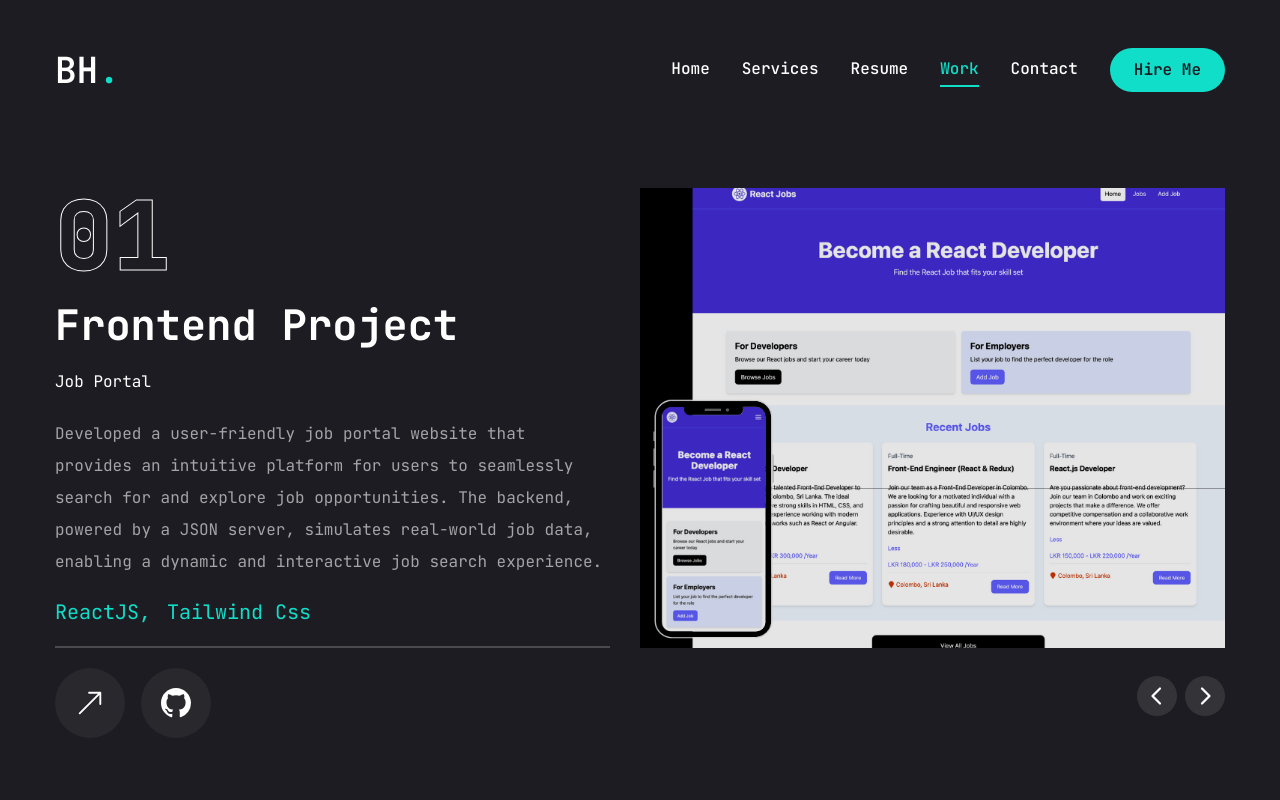
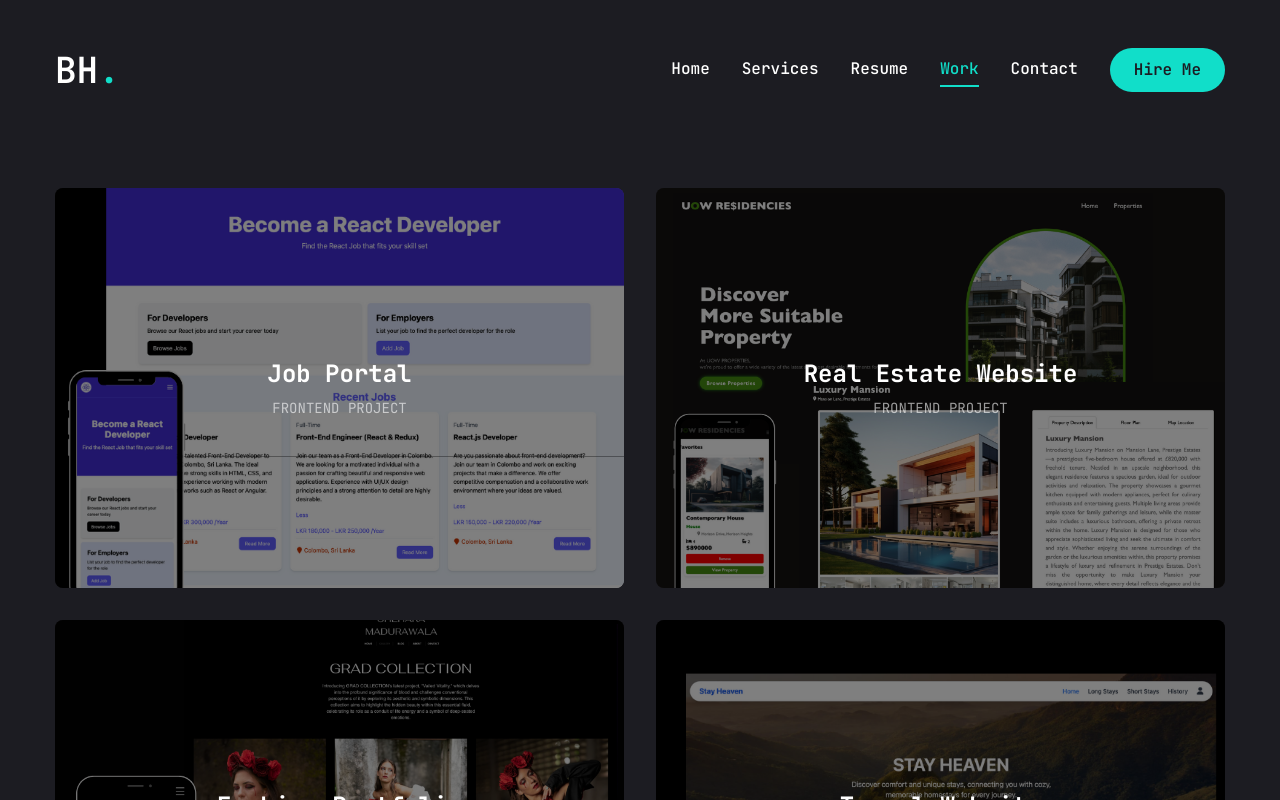
Before and after one commit to binukhewage/Portfolio, a Next.js app: page /work in a window 1280 px wide. Shown: the top 800 px of the page. Built offline with nearby package versions, Linux system fonts and the light colour scheme.

Commit message:
updated the work page

```diff
--- a/app/work/page.jsx
+++ b/app/work/page.jsx
@@ -1,14 +1,10 @@
 "use client";
 
-import React, {useState} from "react";
-import {Swiper, SwiperSlide} from "swiper/react";
-import "swiper/css";
+import React from "react";
 import { BsArrowUpRight, BsGithub } from "react-icons/bs";
 import { Tooltip, TooltipContent, TooltipProvider, TooltipTrigger } from "@radix-ui/react-tooltip";
 import Link from "next/link";
 import Image from "next/image";
-import { Description } from "@radix-ui/react-dialog";
-import WorkSliderBtns from "@/components/ui/ui/WorkSliderBtns";
 
 const projects = [
   {
@@ -16,7 +12,7 @@ const projects = [
     category: 'frontend project',
     title: 'Job Portal',
     description: 'Developed a user-friendly job portal website that provides an intuitive platform for users to seamlessly search for and explore job opportunities. The backend, powered by a JSON server, simulates real-world job data, enabling a dynamic and interactive job search experience.',
-    stack: [{name: "ReactJS"}, {name: "Tailwind Css"},],
+    stack: [{ name: "ReactJS" }, { name: "Tailwind Css" }],
     image: '/assets/work/7.png',
     live: 'https://job-portal-sigma-two.vercel.app',
     github: "https://github.com/binukhewage/JobPortal",
@@ -26,18 +22,17 @@ const projects = [
     category: 'frontend project',
     title: 'Real Estate Website',
     description: 'Developed a user-friendly real estate website that offers an intuitive platform for users to seamlessly search for and explore properties. The site is designed to enhance the property discovery experience, making it easy for users to find their ideal home or investment opportunity.',
-    stack: [{name: "ReactJS"}, {name: "Html"}, {name: "Css"},],
+    stack: [{ name: "ReactJS" }, { name: "Html" }, { name: "Css" }],
     image: '/assets/work/1.png',
     live: '',
     github: "https://github.com/binukhewage/Real-Estate-Website",
   },
-
   {
     num: '03',
     category: 'frontend project',
     title: 'Fashion Portfolio',
     description: 'Created a visually engaging fashion portfolio website that showcases designs and collections in a stylish, user-friendly format. The site allows users to effortlessly browse through various fashion pieces, providing an immersive experience that highlights creativity and craftsmanship.',
-    stack: [{name: "Wix"}],
+    stack: [{ name: "Wix" }],
     image: '/assets/work/2.png',
     live: 'https://sheharamad4.wixsite.com/shehara-madurawala-3',
     github: "",
@@ -47,74 +42,91 @@ const projects = [
     category: 'frontend project',
     title: 'Travel Website',
     description: 'Developed an engaging travel website designed to inspire and simplify trip planning. Built with React.js and styled using Tailwind CSS, the platform offers an intuitive interface for users to explore destinations, compare packages, and plan their ideal getaway. The site prioritizes user experience, making travel discovery effortless and enjoyable.',
-    stack: [{name: "ReactJS"}, {name: "Tailwind Css"},],
+    stack: [{ name: "ReactJS" }, { name: "Tailwind Css" }],
     image: '/assets/work/6.png',
     live: 'https://development.d1q0biyqr94j8d.amplifyapp.com',
     github: "https://github.com/uexplus/consumer_web",
   },
-
   {
     num: '05',
     category: 'UI/UX',
     title: 'Crop Management App Design',
     description: 'Designed a user-friendly UI tailored for farmers, simplifying crop management and making it easy to monitor and manage their fields. The intuitive interface streamlines tasks, helping farmers efficiently track growth, plan harvests, and optimize crop yields with ease.',
-    stack: [{name: "Figma"}],
+    stack: [{ name: "Figma" }],
     image: '/assets/work/3.png',
     live: '',
     github: "",
   },
-]
+];
 
 const Work = () => {
-
-  const handleSlideChange = (swiper) => {
-    //get current slide index
-    const currentIndex = swiper.activeIndex;
-
-    //update project state based on current slide index
-    setProject(projects[currentIndex]);
-  }
-  const [project, setProject] = useState(projects[0]);
   return (
     <section className="min-h-[80vh] flex flex-col justify-center py-12 xl:px-0">
       <div className="container mx-auto">
-        <div className="flex flex-col xl:flex-row xl:gap-[30px]">
-          <div className="w-full xl:w-[50%] xl:h-[460px] flex flex-col xl:justify-between order-2 xl:order-none ">
-            <div className="flex flex-col gap-[20px] h-[50%]">
-              {/* outline num */}
-              <div className="text-8xl leading-none font-extrabold text-transparent text-outline">
+        <div className="grid grid-cols-1 md:grid-cols-2 gap-8">
+          {projects.map((project, index) => (
+            <div
+              key={index}
+              className="relative group cursor-pointer rounded-lg overflow-hidden h-[400px]"
+            >
+              {/* Project Image */}
+              <div className="absolute inset-0">
+                <Image
+                  src={project.image}
+                  fill
+                  className="object-cover"
+                  alt={project.title}
+                />
+              </div>
+
+              {/* Overlay */}
+              <div className="absolute inset-0 bg-black/50 backdrop-blur-none group-hover:backdrop-blur-sm group-hover:bg-black/70 transition-all duration-300"></div>
+
+              {/* Default Content (Title and Category) */}
+              <div className="absolute inset-0 flex flex-col items-center justify-center text-center p-6 transition-all duration-300 group-hover:opacity-0">
+                <h3 className="text-2xl font-bold text-white">{project.title}</h3>
+                <p className="text-sm text-white/60 uppercase mt-2">
+                  {project.category}
+                </p>
+              </div>
+
+              {/* Hover Content (Description, Stack, Buttons) */}
+              <div className="absolute inset-0 flex flex-col justify-end p-6 opacity-0 group-hover:opacity-100 transition-all duration-300">
+                <div className="text-white">
+                  {/* Project Number and Category */}
+                  <div className="flex items-center gap-2 mb-2">
+                    <span className="text-2xl font-bold text-accent">
                       {project.num}
+                    </span>
+                    <span className="text-sm uppercase text-white/60">
+                      {project.category}
+                    </span>
                   </div>
-                {/* projects category */}
-                <h2 className="text-[42px] font-bold leading-none text-white group-hover:accent transition-all duration-500 capitalize">
-                  {project.category}
-                </h2>
-                <h3 className="text-1xl">{project.title}</h3>
-                {/* project description */}
-                <p className="text-white/60">{project.description}</p>
-                {/* stack */}
-                <ul className="flex gap-4">
-                  {project.stack.map((item, index) => {
-                    return(
-                      <li key={index} className="text-xl text-accent ">{item.name}
 
-                      {/* remove the last comma */}
-                      {index !== project.stack.length - 1 && ","}
+                  {/* Project Description */}
+                  <p className="text-sm text-white/80 mb-4">{project.description}</p>
+
+                  {/* Tech Stack */}
+                  <ul className="flex gap-2 flex-wrap mb-4">
+                    {project.stack.map((item, idx) => (
+                      <li
+                        key={idx}
+                        className="text-sm text-accent bg-white/10 px-2 py-1 rounded-full"
+                      >
+                        {item.name}
                       </li>
-                    )
-                  })}
+                    ))}
                   </ul>
-                {/* border */}
-                <div className="border border-white/20"></div>
 
-                {/* buttons */}
-                <div className="flex items-center gap-4 ">
-                  {/* live project button */}
+                  {/* Buttons */}
+                  <div className="flex items-center gap-4">
+                    {/* Live Project Button */}
+                    {project.live && (
                       <Link href={project.live}>
                         <TooltipProvider delayDuration={100}>
                           <Tooltip>
-                      <TooltipTrigger className="w-[70px] h-[70px] rounded-full bg-white/5 flex justify-center items-center group">
-                        <BsArrowUpRight className="text-white text-3xl group-hover:text-accent" />
+                            <TooltipTrigger className="w-[50px] h-[50px] rounded-full bg-white/5 flex justify-center items-center group hover:bg-white/10 transition-all">
+                              <BsArrowUpRight className="text-white text-xl group-hover:text-accent" />
                               <TooltipContent>
                                 <p>Live Project</p>
                               </TooltipContent>
@@ -122,57 +134,32 @@ const Work = () => {
                           </Tooltip>
                         </TooltipProvider>
                       </Link>
+                    )}
 
-                  {/* github button */}
+                    {/* GitHub Button */}
+                    {project.github && (
                       <Link href={project.github}>
                         <TooltipProvider delayDuration={100}>
                           <Tooltip>
-                      <TooltipTrigger className="w-[70px] h-[70px] rounded-full bg-white/5 flex justify-center items-center group">
-                        <BsGithub className="text-white text-3xl group-hover:text-accent" />
+                            <TooltipTrigger className="w-[50px] h-[50px] rounded-full bg-white/5 flex justify-center items-center group hover:bg-white/10 transition-all">
+                              <BsGithub className="text-white text-xl group-hover:text-accent" />
                               <TooltipContent>
-                          <p>Github</p>
+                                <p>GitHub</p>
                               </TooltipContent>
                             </TooltipTrigger>
                           </Tooltip>
                         </TooltipProvider>
                       </Link>
+                    )}
                   </div>
                 </div>
               </div>
-          <div className="w-full xl:w-[50%]">
-            <Swiper
-            spaceBetween={30}
-            slidesPerView={1}
-            className="xl:h-[520px] mb-12"
-            onSlideChange={handleSlideChange}
-            >
-              {projects.map((project, index) => {
-                return(
-                  <SwiperSlide key={index} className="w-full">
-                    <div className="h-[460px] relative group flex justify-center items-center bg-pink-50/20">
-                    {/* overlay */}
-                    <div className="absolute top-0 bottom-0 w-full h-full bg-black/10 z-10 "></div>
-                    {/*image */}
-                    <div className="relative w-full h-full">
-                      <Image src={project.image} fill className="object-cover"/>
             </div>
-                    </div>
-                    </SwiperSlide>
-                )
-              })}
-            </Swiper>
-
-            {/* swiper buttons */}
-            <WorkSliderBtns
-              containerStyles="justify-end flex gap-2 z-20 relative bottom-20"  // Positioning at bottom-right
-              btnStyles="bg-white/10 p-2 rounded-full text-white hover:text-accent transition"
-              iconStyles="w-6 h-6"
-            />
-            </div>
+          ))}
         </div>
       </div>
     </section>
-  )
-}
+  );
+};
 
 export default Work;
--- a/components/ui/ui/WorkSliderBtns.jsx
+++ b/components/ui/ui/WorkSliderBtns.jsx
@@ -1,21 +1,19 @@
 "use client";
 
-import { useSwiper } from "swiper/react";
-import {PiCaretLeftBold, PiCaretRightBold} from 'react-icons/pi'
+import React from "react";
+import { PiCaretLeftBold, PiCaretRightBold } from "react-icons/pi";
 
-const WorkSliderBtns = ({containerStyles, btnStyles, iconStyles}) => {
-  const swiper = useSwiper();
+const WorkSliderBtns = ({ containerStyles, btnStyles, iconStyles }) => {
   return (
     <div className={containerStyles}>
-        <button className={btnStyles} onClick={()=> swiper.slidePrev()}>
-            <PiCaretLeftBold className={iconStyles} />
-        </button>
-        <button className={btnStyles} onClick={()=> swiper.slideNext()} >
-            <PiCaretRightBold className={iconStyles} />
-        </button>
+      <button className={`swiper-button-prev ${btnStyles}`}>
+        <PiCaretLeftBold className={iconStyles} />
+      </button>
+      <button className={`swiper-button-next ${btnStyles}`}>
+        <PiCaretRightBold className={iconStyles} />
+      </button>
+    </div>
+  );
+};
 
-    </div>
-  )
-}
-
-export default WorkSliderBtns
+export default WorkSliderBtns;
```
Lines whose indentation alone changed are shown as unchanged.
